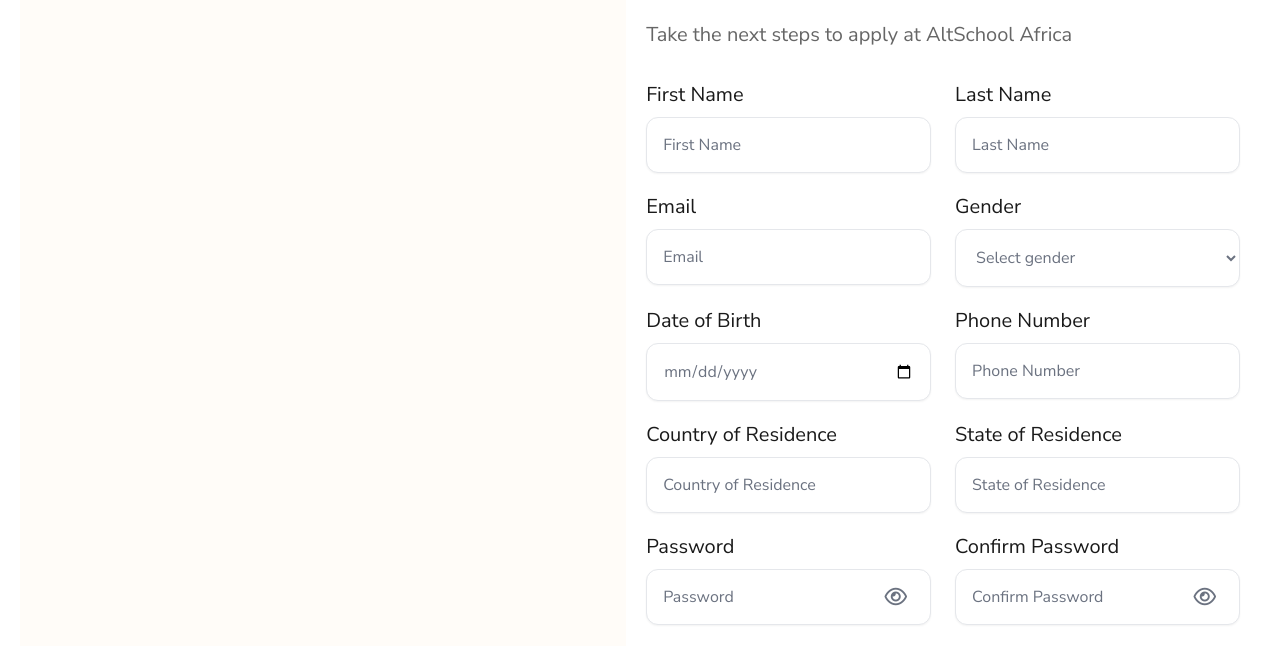
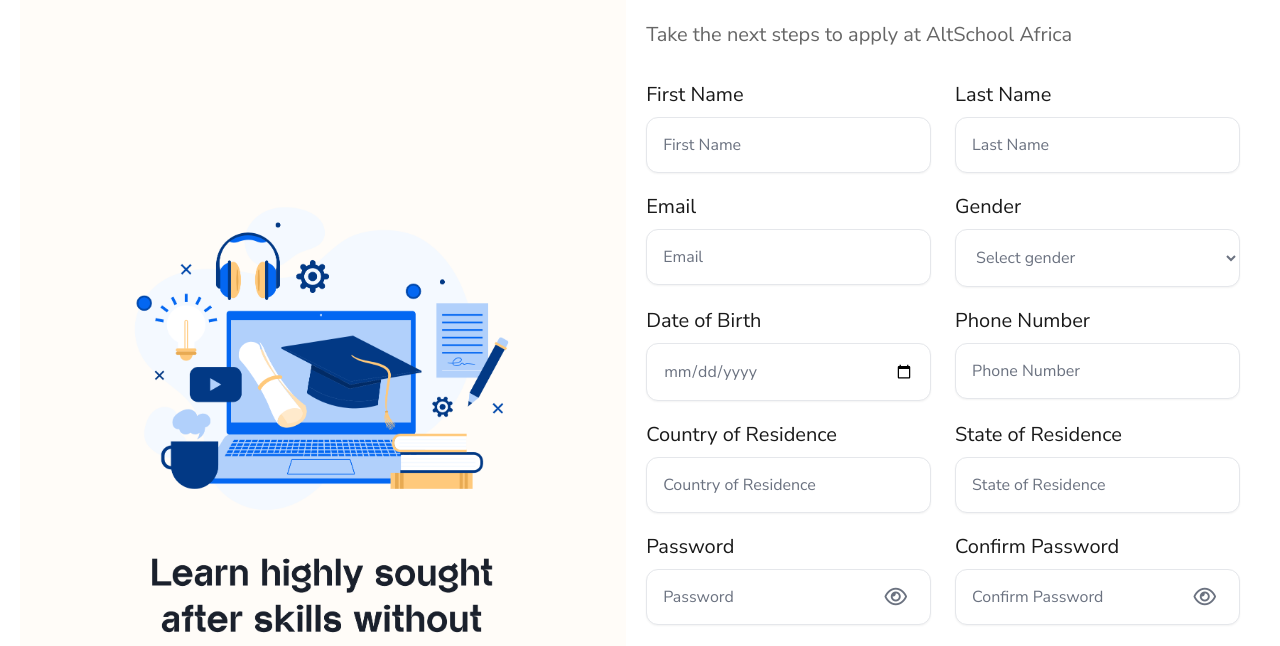
Before and after one commit to techsavvypraise/new-upload, a plain HTML site: page form.html in a window 1280 px wide. Shown: the part 119-765 px from the top of the page. Drawn offline with Linux system fonts and the light colour scheme.

Commit message:
Update form.html

```diff
--- a/form.html
+++ b/form.html
@@ -241,7 +241,7 @@
 <body>
     <main>
         <div class="imgcont">
-            <img src="Images/altschool.png" width="100%" alt="">
+            <img src="altschool.png" width="100%" alt="">
         </div>
     <div class="container">
     <header class="header">
```
